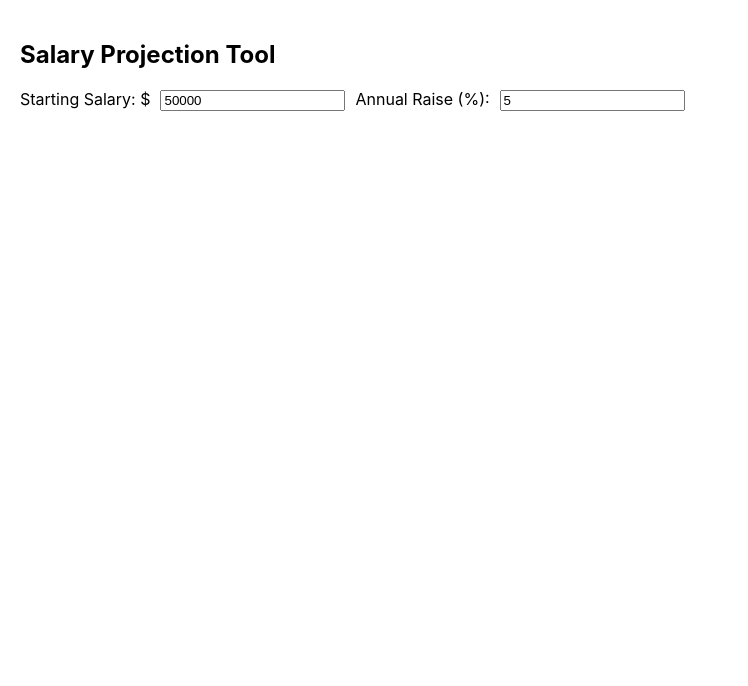
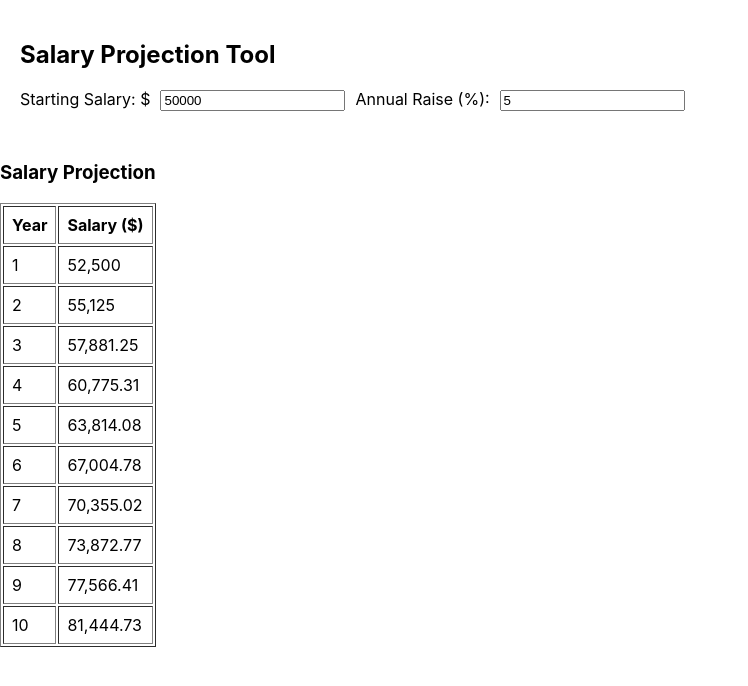
Before and after one commit to pkfitzVT/SalVis, a React (Create React App) app: page / in a window 1280 px wide. Shown: the top 686 px of the page, without its empty margins (0-748 px from the left). Built offline with nearby package versions, Linux system fonts and the light colour scheme.

Commit message:
Add salary growth chart using Recharts

```diff
--- a/src/App.js
+++ b/src/App.js
@@ -14,6 +14,8 @@ function App() {
   };
 
   return (
+      <>
+        {/* This is the salary and raise input form */}
       <div style={{ padding: '20px' }}>
         <h2>Salary Projection Tool</h2>
 
@@ -40,7 +42,35 @@ function App() {
           </label>
         </form>
       </div>
-  );
+
+        {/* This is the salary and raise table display*/}
+      <div style={{ marginTop: '30px' }}>
+        <h3>Salary Projection</h3>
+        <table border="1" cellPadding="8">
+          <thead>
+          <tr>
+            <th>Year</th>
+            <th>Salary ($)</th>
+          </tr>
+          </thead>
+          <tbody>
+          {Array.from({ length: 10 }, (_, i) => {
+            const year = i + 1;
+            const projected = (salary * Math.pow(1 + raise / 100, year)).toFixed(2);
+            return (
+                <tr key={year}>
+                  <td>{year}</td>
+                  <td>{parseFloat(projected).toLocaleString()}</td>
+                </tr>
+            );
+          })}
+          </tbody>
+        </table>
+      </div>
+</>
+
+
+);
 }
 
 export default App;
```
